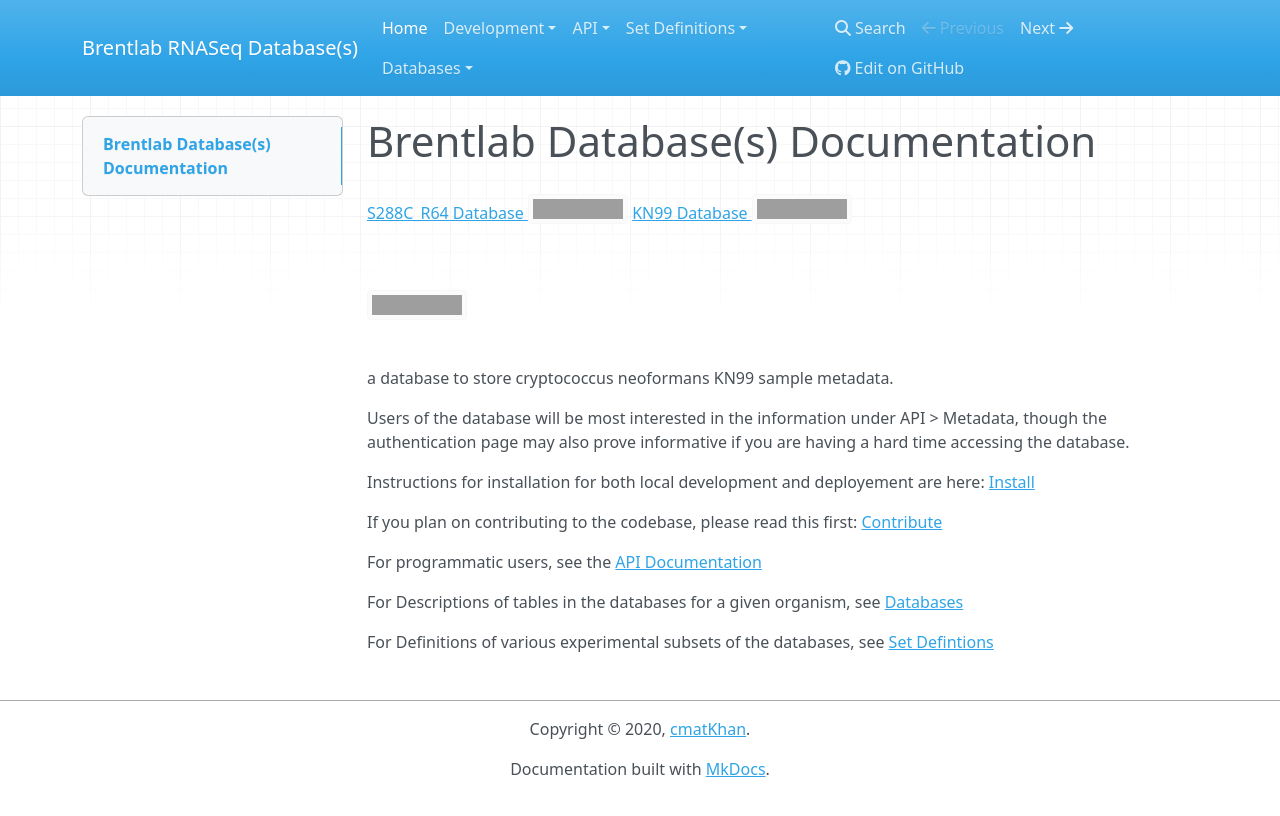
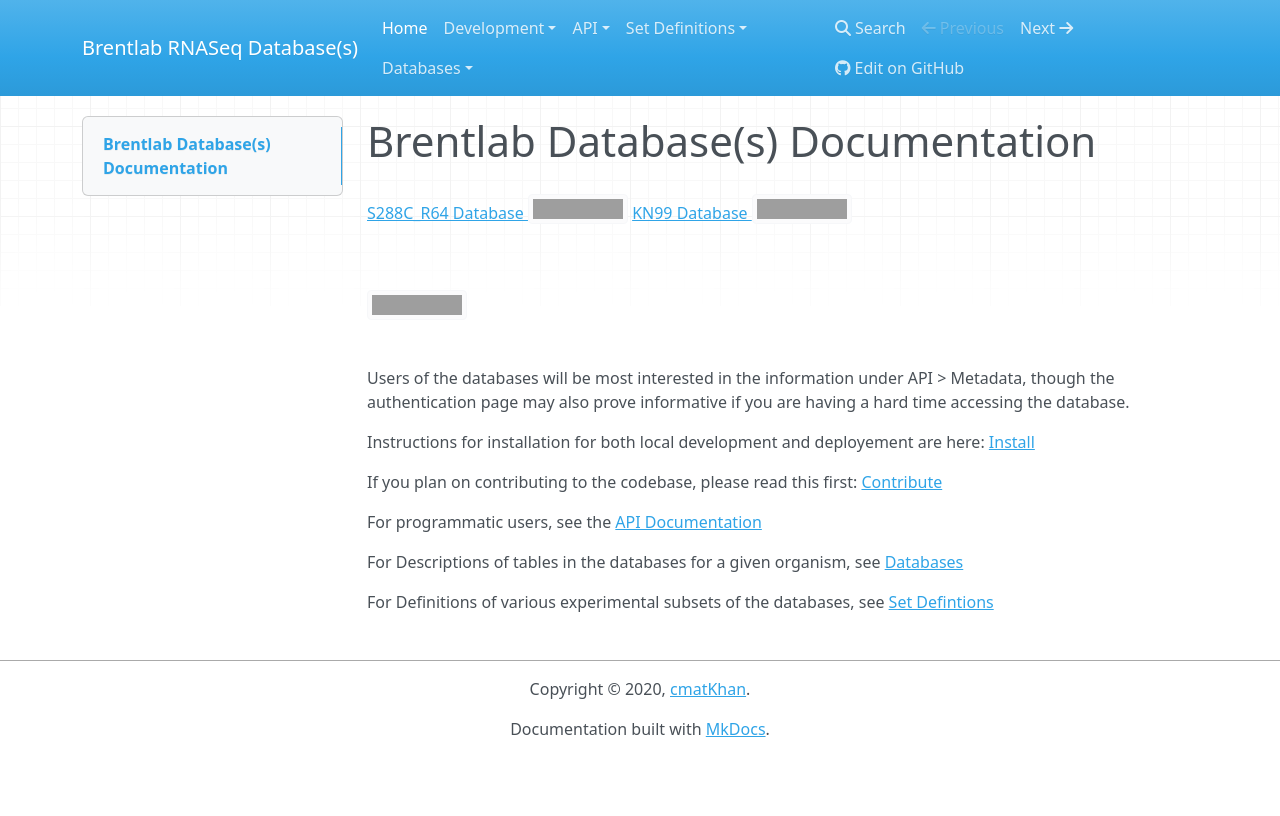
Before and after one commit to cmatKhan/rnaseq_databases_documentation, an MkDocs documentation site: the page built from docs/index.md, in a window 1280 px wide. Shown: the top 816 px of the page. Built offline with MkDocs 1.6.1, drawn with Linux system fonts in a browser that asks for light colours; nearby versions of some CDN libraries; grey boxes are pictures that could not be loaded.

Commit message:
still figuring out readthedocs (#6)
* adding Set Definitions to index and docs structure

* fixing index link

* heading link debugged

* still debugging nav bar header

* still trying to fix the readthe docs builds

```diff
--- a/docs/index.md
+++ b/docs/index.md
@@ -5,9 +5,7 @@
 
 [![Built with](https://img.shields.io/badge/Built_with-Cookiecutter_Django_Rest-F7B633.svg)](https://github.com/agconti/cookiecutter-django-rest)
 
-a database to store cryptococcus neoformans KN99 sample metadata.
-
-Users of the database will be most interested in the information under API > Metadata, though the authentication page may also prove informative if you are having a hard time accessing the database.
+Users of the databases will be most interested in the information under API > Metadata, though the authentication page may also prove informative if you are having a hard time accessing the database.
 
 Instructions for installation for both local development and deployement are here: [Install](Development/install)
 
```
